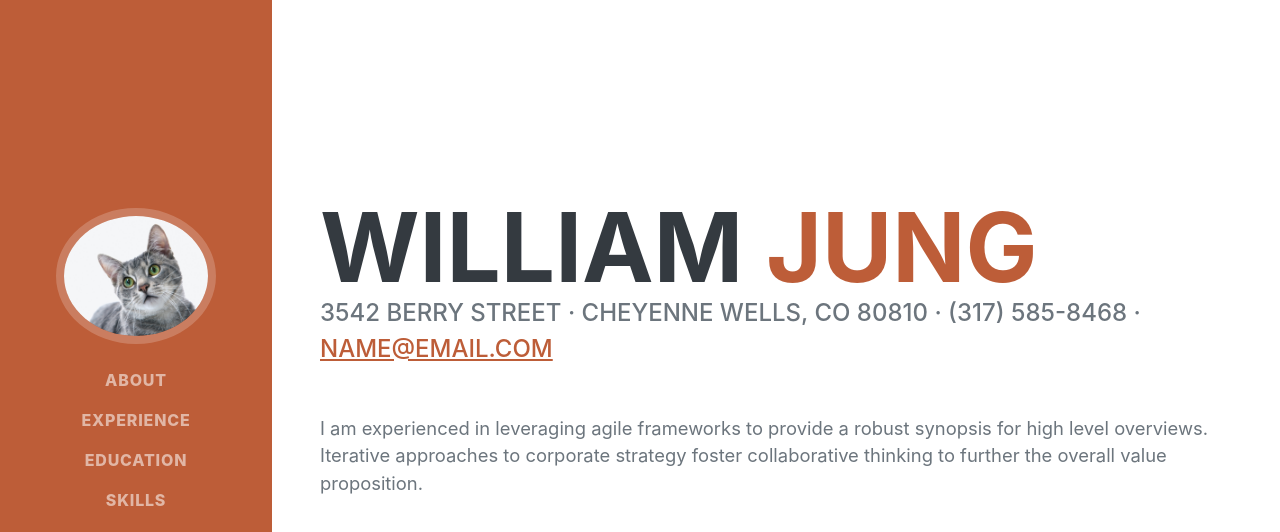
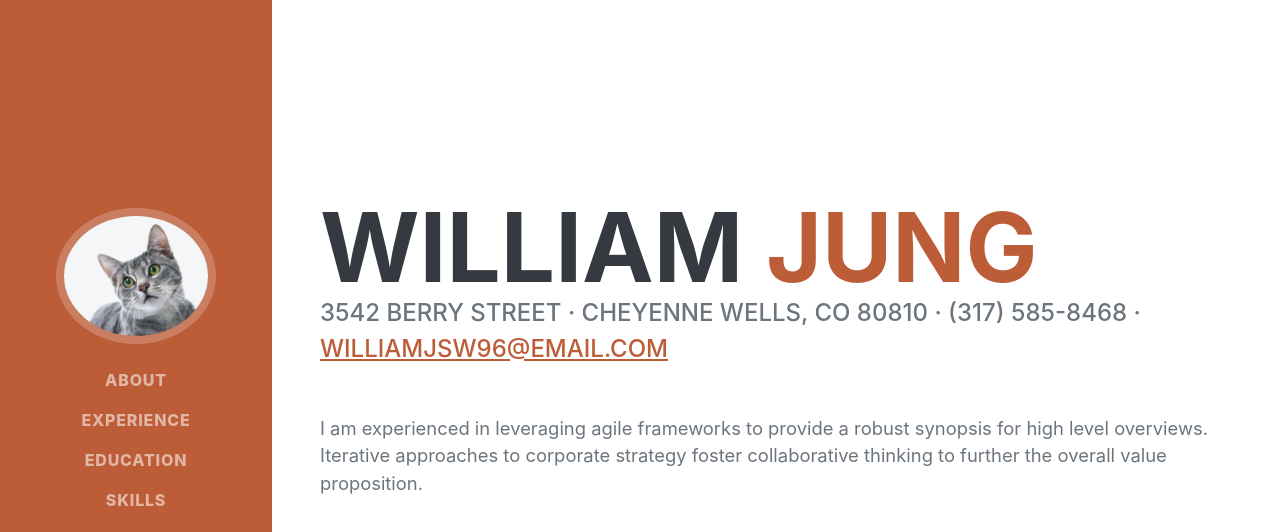
Before and after one commit to ReeedWoood/ReeedWoood.github.io, a plain HTML site: page index.html in a window 1280 px wide. Shown: the top 532 px of the page. Drawn offline with nearby package versions, Linux system fonts and the light colour scheme; a web font is replaced by a local one.

Commit message:
profile modified

```diff
--- a/index.html
+++ b/index.html
@@ -45,7 +45,7 @@
                     </h1>
                     <div class="subheading mb-5">
                         3542 Berry Street · Cheyenne Wells, CO 80810 · (317) 585-8468 ·
-                        <a href="mailto:name@email.com">name@email.com</a>
+                        <a href="williamjsw96@gmail.com">williamjsw96@email.com</a>
                     </div>
                     <p class="lead mb-5">I am experienced in leveraging agile frameworks to provide a robust synopsis for high level overviews. Iterative approaches to corporate strategy foster collaborative thinking to further the overall value proposition.</p>
                     <div class="social-icons">
```
